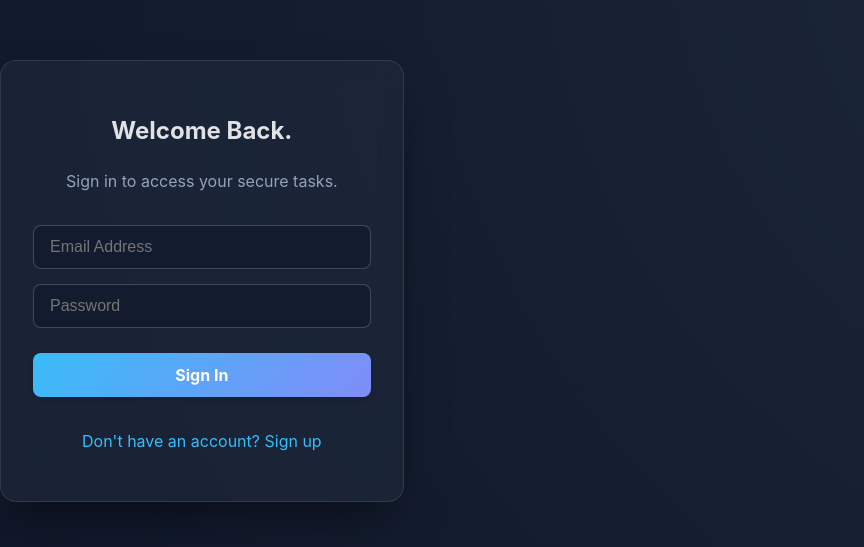
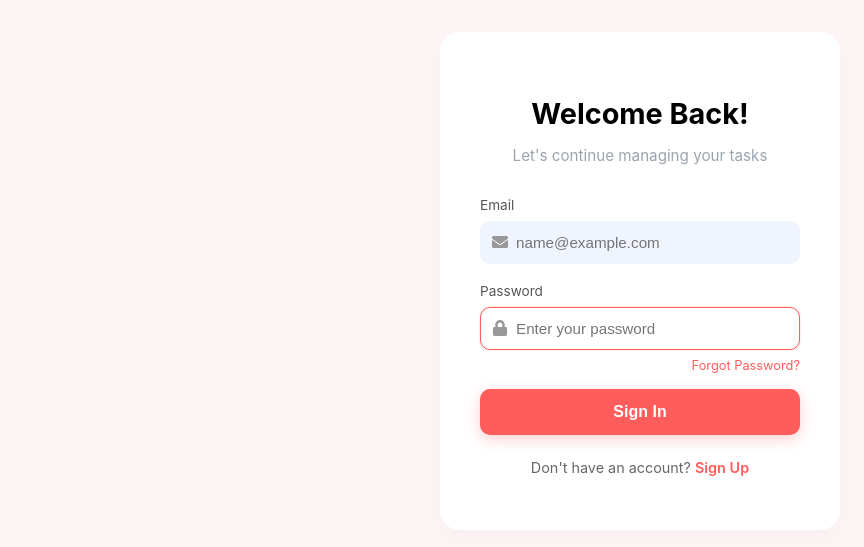
Before and after one commit to pravntg/todo-app-v2, a React app in the folder frontend/: page / in a window 1280 px wide. Shown: the part 119-666 px from the top of the page, without its empty margins (0-864 px from the left). Built offline with nearby package versions, Linux system fonts and the light colour scheme; the HTML template or start-up script is replaced by a standard one.

Commit message:
Added UI redesign with soft delete tasks

```diff
--- a/frontend/src/App.jsx
+++ b/frontend/src/App.jsx
@@ -1,6 +1,6 @@
 import { useState, useEffect } from 'react';
 import axios from 'axios';
-import { FaTrash, FaCheck, FaSignOutAlt } from 'react-icons/fa';
+import { FaTrash, FaCheck, FaUndo } from 'react-icons/fa';
 import Auth from './Auth';
 import './index.css';
 
@@ -8,13 +8,19 @@ const API_URL = 'http://localhost:5000/api/todos';
 
 function App() {
   const [todos, setTodos] = useState([]);
-  const [inputText, setInputText] = useState('');
+  const [searchQuery, setSearchQuery] = useState('');
   const [loading, setLoading] = useState(true);
 
-  // Authentication State
+  // Tabs "tasks" or "deleted"
+  const [activeTab, setActiveTab] = useState('tasks');
+
+  // Modal state
+  const [isModalOpen, setIsModalOpen] = useState(false);
+  const [newTaskTitle, setNewTaskTitle] = useState('');
+  const [newTaskDescription, setNewTaskDescription] = useState('');
+
   const [token, setToken] = useState(localStorage.getItem('token'));
 
-  // If token changes, set the global axios authorization header automatically!
   useEffect(() => {
     if (token) {
       axios.defaults.headers.common['Authorization'] = `Bearer ${token}`;
@@ -27,7 +33,7 @@ function App() {
   const handleLogout = () => {
     localStorage.removeItem('token');
     setToken(null);
-    setTodos([]); // Clear UI
+    setTodos([]);
   };
 
   const fetchTodos = async () => {
@@ -36,9 +42,8 @@ function App() {
       const res = await axios.get(API_URL);
       setTodos(res.data);
     } catch (err) {
-      console.error('Error fetching todos:', err);
       if (err.response?.status === 401) {
-          handleLogout(); // Token expired or invalid
+          handleLogout();
       }
     } finally {
       setLoading(false);
@@ -47,12 +52,19 @@ function App() {
 
   const addTodo = async (e) => {
     e.preventDefault();
-    if (!inputText.trim()) return;
+    if (!newTaskTitle.trim()) return;
 
     try {
-      const res = await axios.post(API_URL, { text: inputText });
+      const res = await axios.post(API_URL, {
+        title: newTaskTitle,
+        description: newTaskDescription
+      });
       setTodos([res.data, ...todos]);
-      setInputText('');
+
+      // Reset form
+      setNewTaskTitle('');
+      setNewTaskDescription('');
+      setIsModalOpen(false);
     } catch (err) {
       console.error('Error adding todo:', err);
     }
@@ -67,7 +79,25 @@ function App() {
     }
   };
 
-  const deleteTodo = async (id) => {
+  const softDeleteTodo = async (id) => {
+    try {
+      const res = await axios.put(`${API_URL}/${id}`, { isDeleted: true });
+      setTodos(todos.map(t => t._id === id ? res.data : t));
+    } catch (err) {
+      console.error('Error soft deleting todo:', err);
+    }
+  };
+
+  const restoreTodo = async (id) => {
+    try {
+      const res = await axios.put(`${API_URL}/${id}`, { isDeleted: false });
+      setTodos(todos.map(t => t._id === id ? res.data : t));
+    } catch (err) {
+      console.error('Error restoring todo:', err);
+    }
+  };
+
+  const permanentlyDeleteTodo = async (id) => {
     try {
       await axios.delete(`${API_URL}/${id}`);
       setTodos(todos.filter(t => t._id !== id));
@@ -76,52 +106,136 @@ function App() {
     }
   };
 
-  // IF NOT LOGGED IN -> SHOW AUTH SCREEN
   if (!token) {
     return <Auth setToken={setToken} />;
   }
 
-  // IF LOGGED IN -> SHOW TODO APP
+  // Filter based on Tab selection AND search query
+  const displayedTodos = todos
+    .filter(t => activeTab === 'tasks' ? !t.isDeleted : t.isDeleted)
+    .filter(t => t.title?.toLowerCase().includes(searchQuery.toLowerCase()) || t.description?.toLowerCase().includes(searchQuery.toLowerCase()));
+
   return (
-    <div className="app-container">
-      <div style={{ display: 'flex', justifyContent: 'space-between', alignItems: 'center', marginBottom: '2rem' }}>
-        <h1 style={{ marginBottom: 0 }}>My Tasks.</h1>
-        <button onClick={handleLogout} className="delete-btn" style={{ padding: '10px 15px', background: 'rgba(255,255,255,0.1)', color: '#fff' }}>
-          <FaSignOutAlt style={{ marginRight: '8px' }} /> Logout
+    <div className="layout">
+      {/* Sidebar */}
+      <div className="sidebar">
+        <h1>Dashboard</h1>
+        <ul className="nav-menu">
+          <li className={activeTab === 'tasks' ? 'active' : ''} onClick={() => setActiveTab('tasks')}>
+            My Tasks
+          </li>
+          <li className={activeTab === 'deleted' ? 'active' : ''} onClick={() => setActiveTab('deleted')}>
+            Deleted
+          </li>
+        </ul>
+        <div style={{ marginTop: 'auto' }}>
+          <button className="logout-btn" onClick={handleLogout} style={{ width: '100%' }}>
+            Logout
           </button>
         </div>
+      </div>
 
-      <form onSubmit={addTodo} className="input-container">
+      {/* Main Content */}
+      <div className="main-content">
         <input
           type="text"
-          className="todo-input"
-          placeholder="What needs to be done?"
-          value={inputText}
-          onChange={(e) => setInputText(e.target.value)}
+          className="search-bar"
+          placeholder="Search your task here..."
+          value={searchQuery}
+          onChange={(e) => setSearchQuery(e.target.value)}
         />
-        <button type="submit" className="add-btn">Add Task</button>
-      </form>
 
+        <div className="task-area">
           {loading ? (
-        <p style={{ color: '#94a3b8' }}>Loading your secure tasks...</p>
-      ) : todos.length === 0 ? (
-        <p style={{ color: '#94a3b8' }}>You're all caught up! ✨</p>
+            <div className="empty-wrapper">
+              <p className="empty-state">Loading tasks...</p>
+            </div>
+          ) : displayedTodos.length === 0 ? (
+            <div className="empty-wrapper">
+              <p className="empty-state">No tasks here</p>
+            </div>
           ) : (
             <ul className="todo-list">
-          {todos.map(todo => (
+              {displayedTodos.map(todo => (
                 <li key={todo._id} className={`todo-item ${todo.completed ? 'completed' : ''}`}>
                   <div className="todo-content" onClick={() => toggleComplete(todo._id, todo.completed)}>
+
+                    {/* Checkbox only shown in My Tasks */}
+                    {activeTab === 'tasks' && (
                        <div className="checkbox">
                          {todo.completed && <FaCheck size={12} />}
                        </div>
-                <span className="todo-text">{todo.text}</span>
+                    )}
+
+                    <div className="todo-text-group" style={{ marginLeft: activeTab === 'tasks' ? '12px' : '0' }}>
+                      <span className="todo-title">{todo.title || todo.text}</span>
+                      {todo.description && <span className="todo-description">{todo.description}</span>}
                     </div>
-              <button className="delete-btn" onClick={() => deleteTodo(todo._id)}>
+                  </div>
+
+                  <div className="action-buttons">
+                    {activeTab === 'tasks' ? (
+                      <button className="action-btn btn-delete" onClick={() => softDeleteTodo(todo._id)} title="Send to Deleted">
                         <FaTrash size={14} />
                       </button>
+                    ) : (
+                      <>
+                        <button className="action-btn btn-restore" onClick={() => restoreTodo(todo._id)} title="Restore Task">
+                           <FaUndo size={14} />
+                        </button>
+                        <button className="action-btn btn-delete" onClick={() => permanentlyDeleteTodo(todo._id)} title="Permanently Delete">
+                           <FaTrash size={14} />
+                        </button>
+                      </>
+                    )}
+                  </div>
                 </li>
               ))}
             </ul>
+          )}
+        </div>
+
+        {/* Floating Action Button (Only show on My Tasks tab) */}
+        {activeTab === 'tasks' && (
+          <button className="fab" onClick={() => setIsModalOpen(true)}>
+            +
+          </button>
+        )}
+      </div>
+
+      {/* New Task Modal Overlay */}
+      {isModalOpen && (
+        <div className="modal-overlay">
+          <div className="modal-content">
+            <h2>New Task</h2>
+            <form onSubmit={addTodo}>
+              <input
+                type="text"
+                className="modal-input"
+                placeholder="Task title"
+                value={newTaskTitle}
+                onChange={(e) => setNewTaskTitle(e.target.value)}
+                autoFocus
+                required
+              />
+              <textarea
+                className="modal-textarea"
+                placeholder="Description"
+                value={newTaskDescription}
+                onChange={(e) => setNewTaskDescription(e.target.value)}
+              />
+
+              <div className="modal-actions">
+                <button type="button" className="btn-cancel" onClick={() => setIsModalOpen(false)}>
+                  Cancel
+                </button>
+                <button type="submit" className="btn-save">
+                  Save
+                </button>
+              </div>
+            </form>
+          </div>
+        </div>
       )}
     </div>
   );
--- a/frontend/src/Auth.jsx
+++ b/frontend/src/Auth.jsx
@@ -1,5 +1,6 @@
 import { useState } from 'react';
 import axios from 'axios';
+import { FaEnvelope, FaLock } from 'react-icons/fa';
 
 const AUTH_API_URL = 'http://localhost:5000/api/auth';
 
@@ -17,11 +18,7 @@ function Auth({ setToken }) {
 
     try {
       const res = await axios.post(`${AUTH_API_URL}${endpoint}`, { email, password });
-
-      // Save the generated token to local storage
       localStorage.setItem('token', res.data.token);
-
-      // Update global state
       setToken(res.data.token);
     } catch (err) {
       setError(err.response?.data?.message || 'Authentication failed. Please try again.');
@@ -29,39 +26,60 @@ function Auth({ setToken }) {
   };
 
   return (
-    <div className="app-container auth-container">
-      <h2>{isLogin ? 'Welcome Back.' : 'Create an Account.'}</h2>
-      <p style={{ color: '#94a3b8', marginBottom: '2rem' }}>
-        {isLogin ? 'Sign in to access your secure tasks.' : 'Sign up to encrypt and save your tasks.'}
+    <div className="auth-page">
+      <div className="auth-card">
+        <h2>{isLogin ? 'Welcome Back!' : 'Create Account!'}</h2>
+        <p className="subtitle">
+          {isLogin ? "Let's continue managing your tasks" : 'Join us to manage your tasks'}
         </p>
 
-      {error && <div className="error-message" style={{ color: '#ef4444', marginBottom: '1rem' }}>{error}</div>}
+        {error && <div style={{ color: '#ef4444', marginBottom: '1rem', fontSize: '0.9rem' }}>{error}</div>}
 
-      <form onSubmit={handleSubmit} style={{ display: 'flex', flexDirection: 'column', gap: '15px' }}>
+        <form onSubmit={handleSubmit}>
+          <div className="form-group">
+            <label>Email</label>
+            <div className="input-icon-wrapper">
+              <FaEnvelope />
               <input
                 type="email"
-          className="todo-input"
-          placeholder="Email Address"
+                className="auth-input email"
+                placeholder="name@example.com"
                 value={email}
                 onChange={(e) => setEmail(e.target.value)}
                 required
               />
+            </div>
+          </div>
+
+          <div className="form-group" style={{ marginBottom: '0.5rem' }}>
+            <label>Password</label>
+            <div className="input-icon-wrapper">
+              <FaLock />
               <input
                 type="password"
-          className="todo-input"
-          placeholder="Password"
+                className="auth-input password"
+                placeholder="Enter your password"
                 value={password}
                 onChange={(e) => setPassword(e.target.value)}
                 required
               />
-        <button type="submit" className="add-btn" style={{ padding: '12px', marginTop: '10px' }}>
+            </div>
+          </div>
+
+          {isLogin && <div className="forgot-pw">Forgot Password?</div>}
+
+          <button type="submit" className="auth-btn">
             {isLogin ? 'Sign In' : 'Sign Up'}
           </button>
         </form>
 
-      <p style={{ marginTop: '2rem', cursor: 'pointer', color: '#38bdf8' }} onClick={() => setIsLogin(!isLogin)}>
-        {isLogin ? "Don't have an account? Sign up" : 'Already have an account? Sign in'}
+        <p className="auth-switch">
+          {isLogin ? "Don't have an account? " : 'Already have an account? '}
+          <span onClick={() => setIsLogin(!isLogin)}>
+            {isLogin ? 'Sign Up' : 'Sign In'}
+          </span>
         </p>
+      </div>
     </div>
   );
 }
--- a/frontend/src/index.css
+++ b/frontend/src/index.css
@@ -1,108 +1,244 @@
 :root {
-  font-family: 'Inter', system-ui, Avenir, Helvetica, Arial, sans-serif;
-  line-height: 1.5;
-  font-weight: 400;
+  --red-main: #ff5c5c;
+  --bg-light: #f8f9fa;
+  --bg-pink: #fdf5f5;
+  --text-dark: #333333;
+  --text-gray: #9ca3af;
+  --blue-input: #eff4ff;
+}
 
-  color-scheme: light dark;
-  color: rgba(255, 255, 255, 0.87);
-  background-color: #0f172a; /* Slate 900 base */
-
-  font-synthesize: none;
-  text-rendering: optimizeLegibility;
-  -webkit-font-smoothing: antialiased;
-  -moz-osx-font-smoothing: grayscale;
+* {
+  box-sizing: border-box;
 }
 
 body {
   margin: 0;
-  display: flex;
-  place-items: center;
-  min-width: 320px;
-  min-height: 100vh;
-  background: radial-gradient(circle at top right, #1e293b, #0f172a);
+  font-family: 'Inter', system-ui, Avenir, Helvetica, Arial, sans-serif;
+  background-color: var(--bg-light);
+  color: var(--text-dark);
 }
 
-h1 {
-  font-size: 3.2em;
-  line-height: 1.1;
-  background: -webkit-linear-gradient(45deg, #38bdf8, #818cf8);
-  -webkit-background-clip: text;
-  -webkit-text-fill-color: transparent;
-  margin-bottom: 2rem;
+/* Authentication Page */
+.auth-page {
+  min-height: 100vh;
+  display: flex;
+  align-items: center;
+  justify-content: center;
+  background-color: var(--bg-pink);
 }
 
-button {
-  border-radius: 8px;
-  border: 1px solid transparent;
-  padding: 0.6em 1.2em;
-  font-size: 1em;
-  font-weight: 500;
-  font-family: inherit;
-  background-color: #1a1a1a;
-  cursor: pointer;
-  transition: border-color 0.25s, transform 0.2s, background-color 0.25s;
-}
-button:hover {
-  border-color: #646cff;
-  transform: translateY(-2px);
-  background-color: #2a2a2a;
-}
-button:active {
-  transform: translateY(0);
-}
-
-.app-container {
+.auth-card {
+  background: white;
+  padding: 2.5rem;
+  border-radius: 20px;
+  box-shadow: 0 10px 25px rgba(0,0,0,0.02);
   width: 100%;
-  max-width: 600px;
-  margin: 0 auto;
-  padding: 2rem;
-  background: rgba(30, 41, 59, 0.7);
-  backdrop-filter: blur(12px);
-  -webkit-backdrop-filter: blur(12px);
-  border-radius: 16px;
-  border: 1px solid rgba(255, 255, 255, 0.1);
-  box-shadow: 0 25px 50px -12px rgba(0, 0, 0, 0.5);
+  max-width: 400px;
   text-align: center;
 }
 
-.input-container {
-  display: flex;
-  gap: 10px;
-  margin-bottom: 2rem;
+.auth-card h2 {
+  font-size: 1.8rem;
+  margin-bottom: 0.5rem;
+  color: #000;
+  font-weight: 700;
 }
 
-.todo-input {
-  flex-grow: 1;
-  padding: 12px 16px;
-  border-radius: 8px;
-  border: 1px solid rgba(255, 255, 255, 0.2);
-  background: rgba(15, 23, 42, 0.6);
-  color: white;
-  font-size: 1rem;
-  outline: none;
-  transition: border-color 0.2s, box-shadow 0.2s;
+.auth-card .subtitle {
+  color: var(--text-gray);
+  margin-bottom: 2rem;
+  font-size: 0.95rem;
 }
 
-.todo-input:focus {
-  border-color: #38bdf8;
-  box-shadow: 0 0 0 3px rgba(56, 189, 248, 0.2);
+.form-group {
+  text-align: left;
+  margin-bottom: 1.2rem;
 }
 
-.add-btn {
-  background: linear-gradient(135deg, #38bdf8, #818cf8);
+.form-group label {
+  display: block;
+  font-size: 0.85rem;
+  color: #555;
+  margin-bottom: 0.5rem;
+}
+
+.input-icon-wrapper {
+  position: relative;
+  display: flex;
+  align-items: center;
+}
+
+.input-icon-wrapper svg {
+  position: absolute;
+  left: 12px;
+  color: #999;
+}
+
+.auth-input {
+  width: 100%;
+  padding: 12px 12px 12px 35px;
+  border-radius: 10px;
+  border: 1px solid transparent;
+  font-size: 0.95rem;
+  outline: none;
+  transition: all 0.2s;
+}
+
+.auth-input.email {
+  background-color: var(--blue-input);
+}
+
+.auth-input.password {
+  background-color: white;
+  border-color: var(--red-main);
+  box-shadow: 0 0 0 1px rgba(255, 92, 92, 0.1);
+}
+
+.forgot-pw {
+  text-align: right;
+  font-size: 0.8rem;
+  color: var(--red-main);
+  margin-top: 0.5rem;
+  cursor: pointer;
+}
+
+.auth-btn {
+  background-color: var(--red-main);
   color: white;
   border: none;
-  font-weight: bold;
-  box-shadow: 0 4px 6px -1px rgba(0, 0, 0, 0.1), 0 2px 4px -1px rgba(0, 0, 0, 0.06);
+  width: 100%;
+  padding: 14px;
+  border-radius: 10px;
+  font-size: 1rem;
+  font-weight: 600;
+  margin-top: 1rem;
+  box-shadow: 0 4px 15px rgba(255, 92, 92, 0.3);
+  cursor: pointer;
+  transition: opacity 0.2s;
 }
 
-.add-btn:hover {
-  background: linear-gradient(135deg, #7dd3fc, #a5b4fc);
-  border-color: transparent;
+.auth-btn:hover {
+  opacity: 0.9;
+}
+
+.auth-switch {
+  margin-top: 1.5rem;
+  font-size: 0.9rem;
+  color: #666;
+}
+
+.auth-switch span {
+  color: var(--red-main);
+  font-weight: 600;
+  cursor: pointer;
+}
+
+/* Dashboard Layout */
+.layout {
+  display: flex;
+  height: 100vh;
+}
+
+.sidebar {
+  width: 260px;
+  background-color: var(--red-main);
+  color: white;
+  display: flex;
+  flex-direction: column;
+  padding: 2.5rem 1.5rem;
+}
+
+.sidebar h1 {
+  font-size: 1.8rem;
+  font-weight: 700;
+  margin: 0 0 2rem 0;
+  color: white;
+}
+
+.nav-menu {
+  list-style: none;
+  padding: 0;
+  margin: 0;
+  flex-grow: 1;
+}
+
+.nav-menu li {
+  padding: 12px 18px;
+  margin-bottom: 0.5rem;
+  border-radius: 10px;
+  cursor: pointer;
+  font-weight: 500;
+  font-size: 0.95rem;
+  transition: background 0.2s;
+}
+
+.nav-menu li.active {
+  background: rgba(255, 255, 255, 0.2);
+}
+
+.nav-menu li:hover:not(.active) {
+  background: rgba(255, 255, 255, 0.1);
+}
+
+.logout-btn {
+  background: white;
+  color: var(--red-main);
+  border: none;
+  border-radius: 10px;
+  padding: 12px;
+  font-weight: 700;
+  cursor: pointer;
+  font-size: 0.95rem;
+  box-shadow: 0 4px 6px rgba(0,0,0,0.05);
+  transition: background 0.2s;
+}
+
+.logout-btn:hover {
+  background: #fdfdfd;
+}
+
+.main-content {
+  flex-grow: 1;
+  background-color: var(--bg-light);
+  padding: 2rem 3rem;
+  display: flex;
+  flex-direction: column;
+  position: relative;
+}
+
+.search-bar {
+  width: 100%;
+  padding: 16px 20px;
+  border: 1px solid #e2e8f0;
+  border-radius: 12px;
+  background: white;
+  font-size: 0.95rem;
+  outline: none;
+  box-shadow: 0 2px 5px rgba(0,0,0,0.01);
+}
+
+.task-area {
+  flex-grow: 1;
+  display: flex;
+  flex-direction: column;
+  margin-top: 2rem;
+  overflow-y: auto;
+}
+
+.empty-wrapper {
+  flex-grow: 1;
+  display: flex;
+  align-items: center;
+  justify-content: center;
+}
+
+.empty-state {
+  color: #94a3b8;
+  font-size: 1rem;
 }
 
 .todo-list {
-  list-style-type: none;
+  list-style: none;
   padding: 0;
   margin: 0;
   display: flex;
@@ -111,89 +247,210 @@ button:active {
 }
 
 .todo-item {
+  background: white;
+  padding: 1rem 1.5rem;
+  border-radius: 12px;
   display: flex;
-  align-items: center;
   justify-content: space-between;
-  padding: 16px;
-  background: rgba(255, 255, 255, 0.03);
-  border-radius: 12px;
-  border: 1px solid rgba(255, 255, 255, 0.05);
-  transition: transform 0.2s, background 0.2s;
-}
-
-.todo-item:hover {
-  transform: translateX(5px);
-  background: rgba(255, 255, 255, 0.06);
-}
-
-.todo-item.completed {
-  opacity: 0.6;
-}
-
-.todo-item.completed .todo-text {
-  text-decoration: line-through;
-  color: #94a3b8;
+  align-items: flex-start;
+  box-shadow: 0 2px 4px rgba(0,0,0,0.02);
+  border: 1px solid #f1f5f9;
 }
 
 .todo-content {
   display: flex;
-  align-items: center;
+  align-items: flex-start;
   gap: 12px;
   cursor: pointer;
   flex-grow: 1;
 }
 
-.todo-text {
-  font-size: 1.1rem;
-  color: #f1f5f9;
-  transition: color 0.2s;
+.todo-text-group {
+  display: flex;
+  flex-direction: column;
+}
+
+.todo-title {
+  color: #334155;
+  font-size: 1.05rem;
+  font-weight: 600;
+}
+
+.todo-description {
+  color: #64748b;
+  font-size: 0.9rem;
+  margin-top: 4px;
+}
+
+.todo-item.completed .todo-title,
+.todo-item.completed .todo-description {
+  text-decoration: line-through;
+  color: #94a3b8;
 }
 
 .checkbox {
   width: 22px;
   height: 22px;
-  border-radius: 6px;
-  border: 2px solid #38bdf8;
+  border-radius: 50%;
+  border: 2px solid #cbd5e1;
   display: flex;
   align-items: center;
   justify-content: center;
   color: transparent;
-  transition: all 0.2s;
+  margin-top: 2px;
 }
-
 .todo-item.completed .checkbox {
-  background-color: #38bdf8;
+  background-color: var(--red-main);
+  border-color: var(--red-main);
   color: white;
 }
 
-.delete-btn {
-  background: rgba(239, 68, 68, 0.1);
-  color: #ef4444;
-  padding: 8px;
-  border-radius: 8px;
+/* Action Buttons list */
+.action-buttons {
+  display: flex;
+  gap: 8px;
+}
+
+.action-btn {
+  background: none;
+  border: none;
+  cursor: pointer;
+  padding: 6px;
+  border-radius: 6px;
   display: flex;
   align-items: center;
   justify-content: center;
 }
 
-.delete-btn:hover {
-  background: #ef4444;
+.btn-delete {
+  color: #ef4444;
+}
+.btn-delete:hover {
+  background: #fef2f2;
+}
+
+.btn-restore {
+  color: #10b981;
+}
+.btn-restore:hover {
+  background: #ecfdf5;
+}
+
+.fab {
+  position: absolute;
+  bottom: 2rem;
+  right: 3rem;
+  width: 60px;
+  height: 60px;
+  border-radius: 50%;
+  background-color: var(--red-main);
   color: white;
+  display: flex;
+  align-items: center;
+  justify-content: center;
+  font-size: 26px;
+  border: none;
+  box-shadow: 0 6px 15px rgba(255, 92, 92, 0.4);
+  cursor: pointer;
+  transition: transform 0.2s;
+}
+
+.fab:hover {
   transform: scale(1.05);
 }
 
-/* Animations */
-@keyframes slideIn {
-  from {
-    opacity: 0;
-    transform: translateY(20px);
-  }
-  to {
-    opacity: 1;
-    transform: translateY(0);
-  }
+/* Modal Overlay styling for New Task */
+.modal-overlay {
+  position: fixed;
+  top: 0;
+  left: 0;
+  right: 0;
+  bottom: 0;
+  background-color: rgba(0, 0, 0, 0.4);
+  display: flex;
+  align-items: center;
+  justify-content: center;
+  z-index: 1000;
+  animation: fadeIn 0.2s;
 }
 
-.todo-item {
-  animation: slideIn 0.3s ease-out forwards;
+@keyframes fadeIn {
+  from { opacity: 0; }
+  to { opacity: 1; }
 }
+
+.modal-content {
+  background: white;
+  padding: 2rem;
+  border-radius: 16px;
+  width: 90%;
+  max-width: 500px;
+  box-shadow: 0 10px 30px rgba(0,0,0,0.1);
+}
+
+.modal-content h2 {
+  margin-top: 0;
+  margin-bottom: 1.5rem;
+  font-size: 1.5rem;
+  color: #000;
+  font-weight: 700;
+}
+
+.modal-input {
+  width: 100%;
+  padding: 12px;
+  border: 1px solid #e2e8f0;
+  border-radius: 8px;
+  margin-bottom: 1rem;
+  font-size: 1rem;
+  outline: none;
+}
+.modal-input:focus {
+  border-color: #cbd5e1;
+}
+
+.modal-textarea {
+  width: 100%;
+  padding: 12px;
+  border: 1px solid #e2e8f0;
+  border-radius: 8px;
+  margin-bottom: 1.5rem;
+  font-size: 1rem;
+  min-height: 100px;
+  resize: vertical;
+  outline: none;
+}
+.modal-textarea:focus {
+  border-color: #cbd5e1;
+}
+
+.modal-actions {
+  display: flex;
+  justify-content: space-between;
+}
+
+.btn-cancel {
+  background-color: #e2e8f0;
+  color: #000;
+  font-weight: 600;
+  border: none;
+  padding: 10px 20px;
+  border-radius: 8px;
+  cursor: pointer;
+}
+.btn-cancel:hover {
+  background-color: #cbd5e1;
+}
+
+.btn-save {
+  background-color: var(--red-main);
+  color: white;
+  font-weight: 600;
+  border: none;
+  padding: 10px 25px;
+  border-radius: 8px;
+  cursor: pointer;
+}
+.btn-save:hover {
+  background-color: #fca5a5;
+}
```
Also changed, not shown: 1 other file (tests, documents, lock files or other folders). Lines whose indentation alone changed are shown as unchanged.
